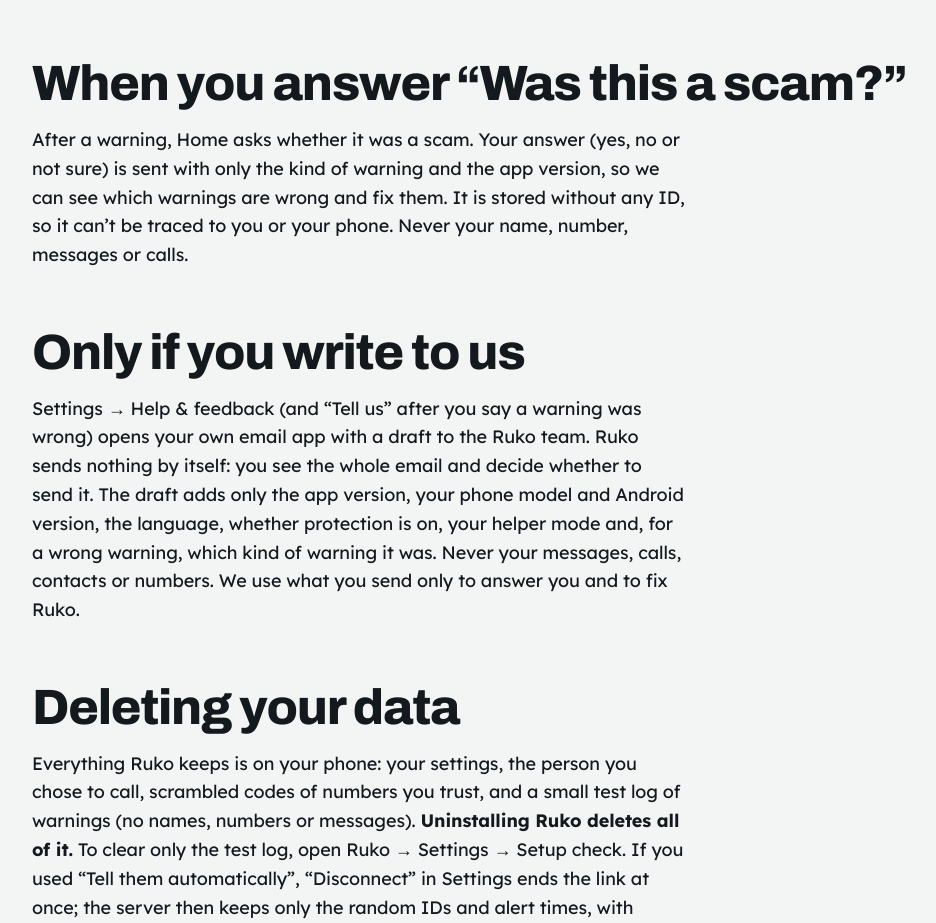
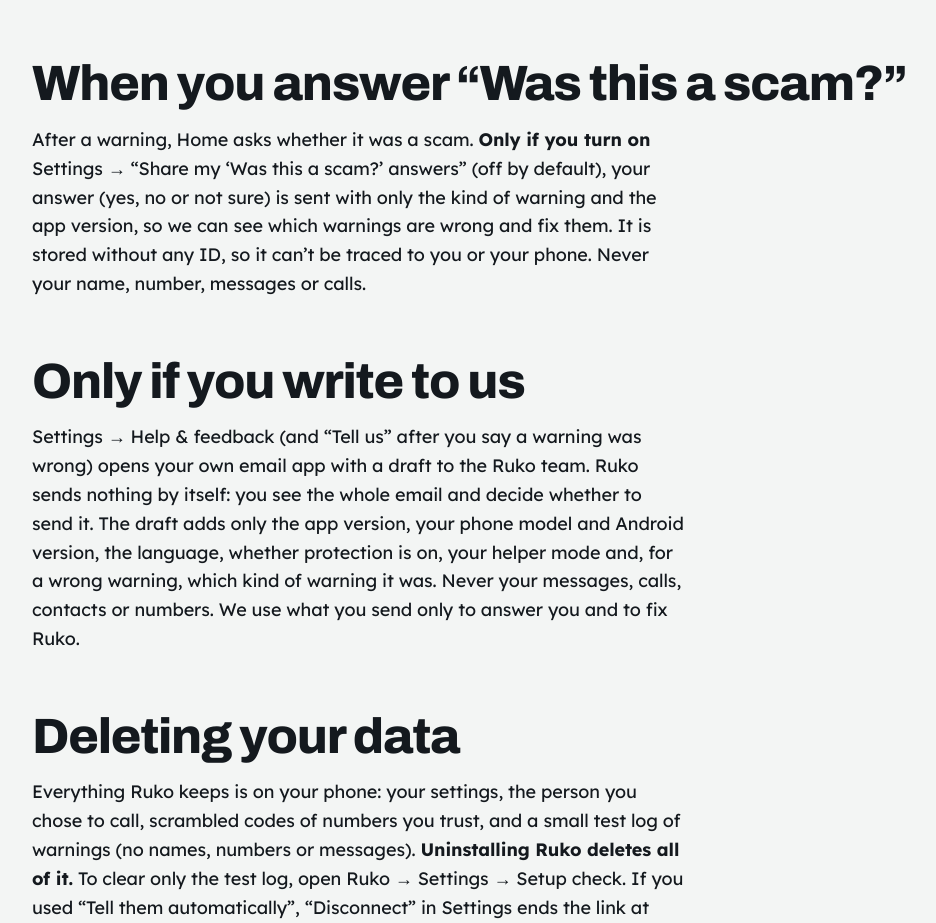
Before and after one commit to rnntech/ruko-web, a Next.js app: page /privacy in a window 1280 px wide. Shown: the part 3061-3984 px from the top of the page, without its empty margins (48-984 px from the left). Built offline with nearby package versions, Linux system fonts and the light colour scheme.

Commit message:
wip: D-149 sharing 'Was this a scam?' answers is optional, off by default (Settings switch); checked on the Pixel

```diff
--- a/app/privacy/page.tsx
+++ b/app/privacy/page.tsx
@@ -108,7 +108,8 @@ export default function PrivacyPage() {
           </p>
           <h2 style={{ marginTop: 56 }}>When you answer &ldquo;Was this a scam?&rdquo;</h2>
           <p className="measure">
-            After a warning, Home asks whether it was a scam. Your answer (yes, no or not sure) is sent with only the kind
+            After a warning, Home asks whether it was a scam. <strong>Only if you turn on</strong> Settings &rarr; &ldquo;Share my
+            &lsquo;Was this a scam?&rsquo; answers&rdquo; (off by default), your answer (yes, no or not sure) is sent with only the kind
             of warning and the app version, so we can see which warnings are wrong and fix them. It is stored without any
             ID, so it can&rsquo;t be traced to you or your phone. Never your name, number, messages or calls.
           </p>
```
